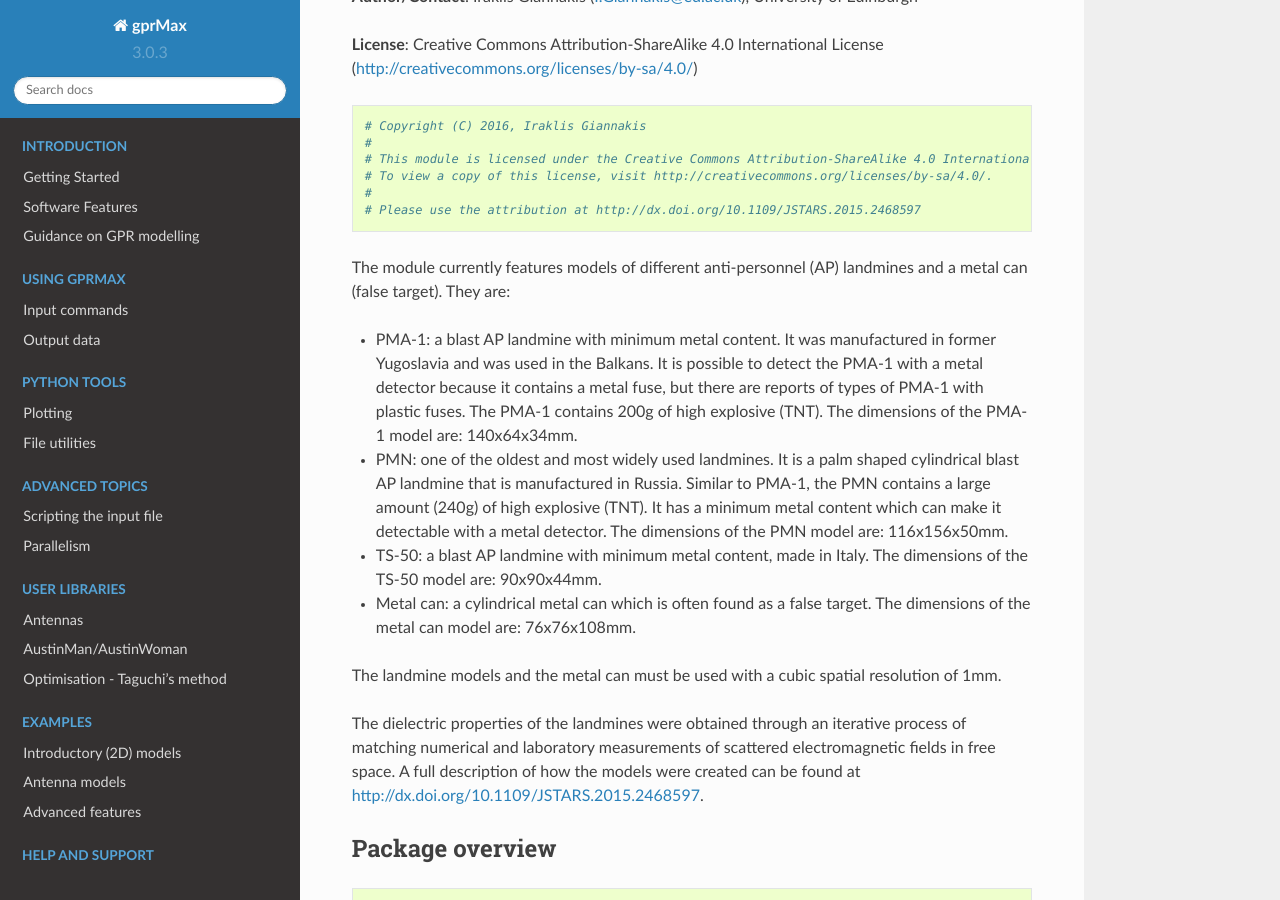
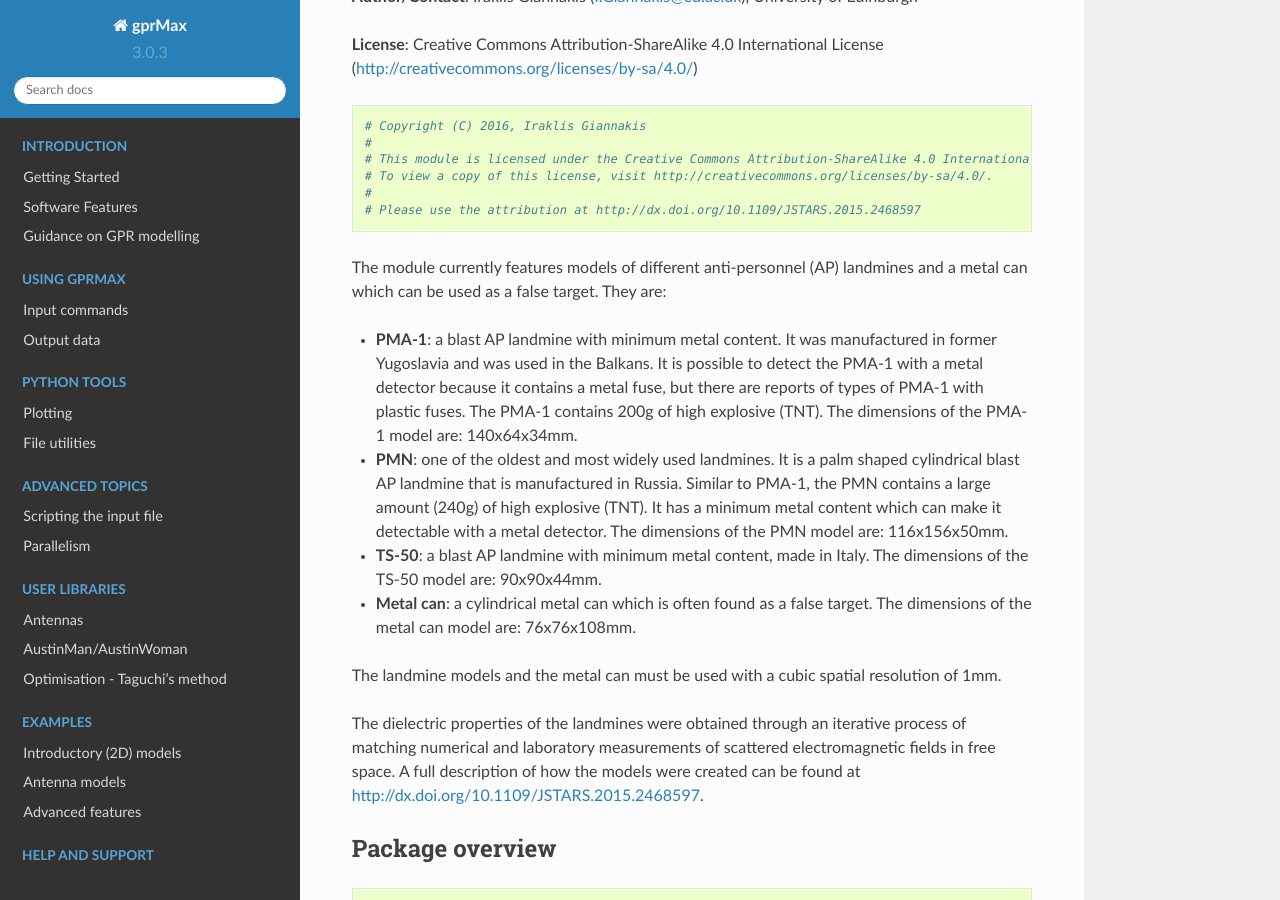
Before and after one commit to gprMax/gprMax, a Sphinx documentation site: the page built from docs/source/user_libs_landmines.rst, in a window 1280 px wide and 900 px high, scrolled down 279 px. Built offline with Sphinx 7.4.7 and the Read the Docs theme 2.0.0, drawn with Linux system fonts in a browser that asks for light colours.

Commit message:
Updated text formatting.

```diff
--- a/docs/source/user_libs_landmines.rst
+++ b/docs/source/user_libs_landmines.rst
@@ -20,12 +20,12 @@
     #
     # Please use the attribution at http://dx.doi.org/10.1109/JSTARS.2015.2468597
 
-The module currently features models of different anti-personnel (AP) landmines and a metal can (false target). They are:
+The module currently features models of different anti-personnel (AP) landmines and a metal can which can be used as a false target. They are:
 
-* PMA-1: a blast AP landmine with minimum metal content. It was manufactured in former Yugoslavia and was used in the Balkans. It is possible to detect the PMA-1 with a metal detector because it contains a metal fuse, but there are reports of types of PMA-1 with plastic fuses. The PMA-1 contains 200g of high explosive (TNT). The dimensions of the PMA-1 model are: 140x64x34mm.
-* PMN: one of the oldest and most widely used landmines. It is a palm shaped cylindrical blast AP landmine that is manufactured in Russia. Similar to PMA-1, the PMN contains a large amount (240g) of high explosive (TNT). It has a minimum metal content which can make it detectable with a metal detector. The dimensions of the PMN model are: 116x156x50mm.
-* TS-50: a blast AP landmine with minimum metal content, made in Italy. The dimensions of the TS-50 model are: 90x90x44mm.
-* Metal can: a cylindrical metal can which is often found as a false target. The dimensions of the metal can model are: 76x76x108mm.
+* **PMA-1**: a blast AP landmine with minimum metal content. It was manufactured in former Yugoslavia and was used in the Balkans. It is possible to detect the PMA-1 with a metal detector because it contains a metal fuse, but there are reports of types of PMA-1 with plastic fuses. The PMA-1 contains 200g of high explosive (TNT). The dimensions of the PMA-1 model are: 140x64x34mm.
+* **PMN**: one of the oldest and most widely used landmines. It is a palm shaped cylindrical blast AP landmine that is manufactured in Russia. Similar to PMA-1, the PMN contains a large amount (240g) of high explosive (TNT). It has a minimum metal content which can make it detectable with a metal detector. The dimensions of the PMN model are: 116x156x50mm.
+* **TS-50**: a blast AP landmine with minimum metal content, made in Italy. The dimensions of the TS-50 model are: 90x90x44mm.
+* **Metal can**: a cylindrical metal can which is often found as a false target. The dimensions of the metal can model are: 76x76x108mm.
 
 The landmine models and the metal can must be used with a cubic spatial resolution of 1mm.
 
```
